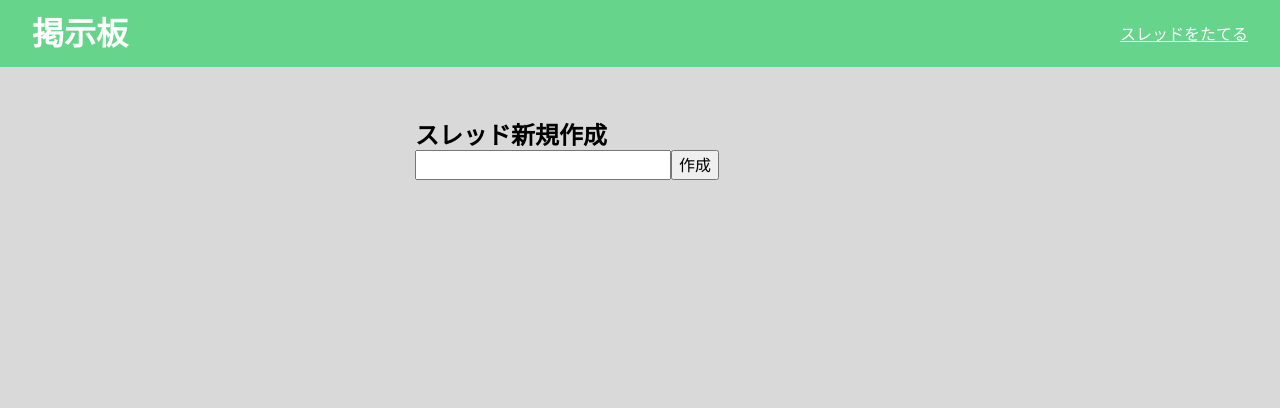
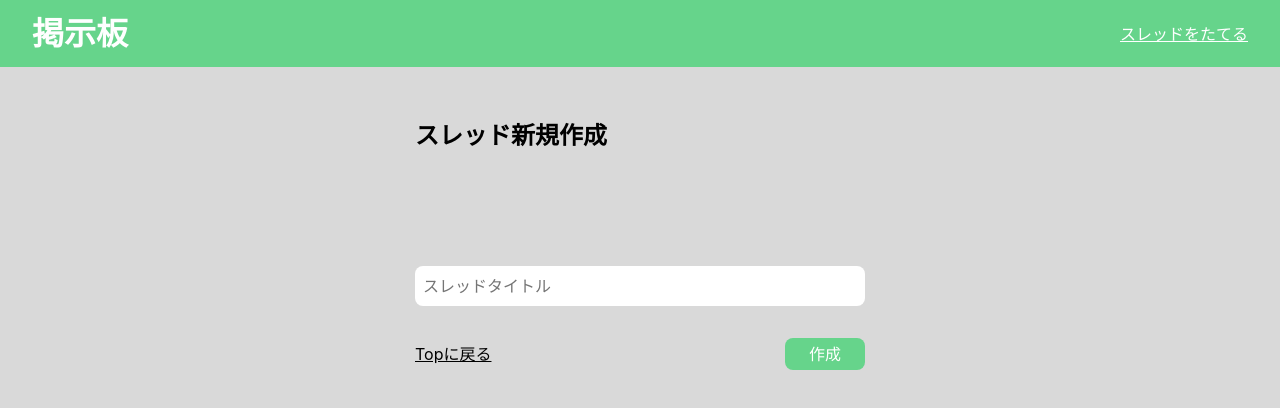
Before and after one commit to noguful/bulletin-board-app, a React (Create React App) app: page /thread/new in a window 1280 px wide. Shown: the top 408 px of the page. Built offline with nearby package versions, Linux system fonts and the light colour scheme.

Commit message:
スタイルを調整

```diff
--- a/src/App.css
+++ b/src/App.css
@@ -26,6 +26,7 @@ body {
 }
 
 .thread-list {
+  margin-top: 16px;
   padding: 0;
   border: 1px solid #565656;
   background-color: #fff;
@@ -39,3 +40,35 @@ body {
 .thread-item:not(:first-child) {
   border-top: 1px solid #565656;
 }
+
+.thread-new {
+  margin-top: 16px;
+  padding-top: 100px;
+}
+
+.thread-new-input {
+  width: 100%;
+  padding: 8px;
+  border: none;
+  border-radius: 8px;
+}
+
+.thread-new-action {
+  display: flex;
+  align-items: center;
+  justify-content: space-between;
+  margin-top: 32px;
+}
+
+.button {
+  padding: 4px 24px;
+  border: none;
+  background-color: #66d48b;
+  border-radius: 8px;
+  color: #fff;
+  cursor: pointer;
+}
+
+.button:hover {
+  opacity: 0.8;
+}
--- a/src/routes/ThreadNew.js
+++ b/src/routes/ThreadNew.js
@@ -1,3 +1,5 @@
+import { Link } from 'react-router-dom';
+
 export const ThreadNew = () =>{
 
   function handleClick() {
@@ -26,10 +28,17 @@ export const ThreadNew = () =>{
   return (
     <section>
       <h2>スレッド新規作成</h2>
-      <form>
-        <input type="text" name="name" />
-        <button type="button" onClick={handleClick}>作成</button>
-      </form>
+      <div className='thread-new'>
+        <form>
+          <input type="text" name="name" className='thread-new-input' placeholder='スレッドタイトル' />
+          <div className='thread-new-action'>
+            <p>
+              <Link to='/'>Topに戻る</Link>
+            </p>
+            <button type="button" className='button' onClick={handleClick}>作成</button>
+          </div>
+        </form>
+      </div>
     </section>
   );
 }
```
